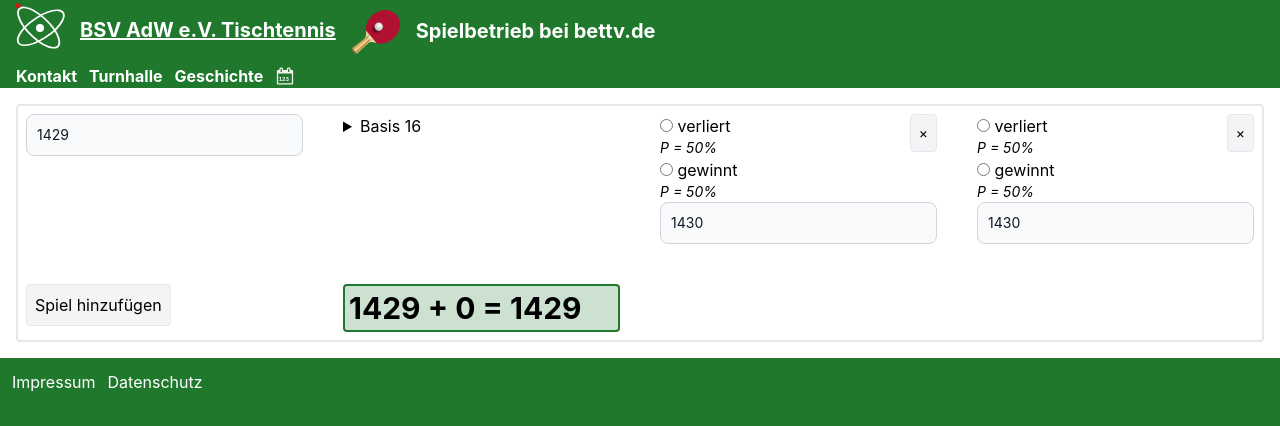
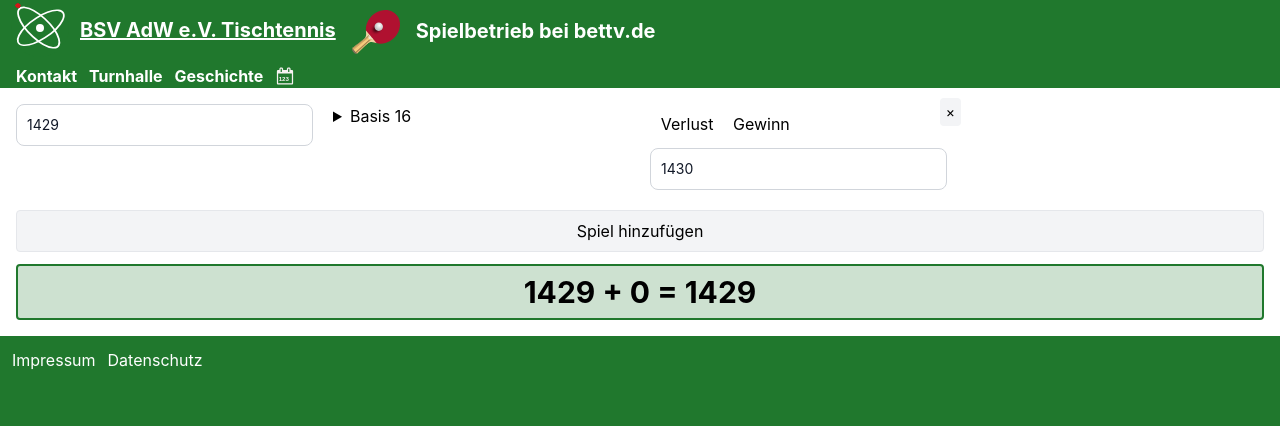
Before and after one commit to sbry/bsvadw.de, a Next.js app in the folder site/: page /lpz in a window 1280 px wide. Shown: the top 426 px of the page. Built offline with nearby package versions, Linux system fonts and the light colour scheme.

Commit message:
one more iteration for simplicity and usability

```diff
--- a/site/components/lpz.js
+++ b/site/components/lpz.js
@@ -57,7 +57,7 @@ class Lpz extends Component {
         this.state = {
             base_modifiers: {},
             initial_lpz: 1429,
-            lpz_encounters: [{}, {}],
+            lpz_encounters: [{}],
         };
     }
 
@@ -110,18 +110,11 @@ class Lpz extends Component {
     render() {
         let aggregate_delta = computeLpzAggregateDelta(this.state.initial_lpz, this.getBase(), this.state.lpz_encounters);
         return (
-            <div className={`
-                        grid grid-cols-2 sm:grid-cols-2 md:grid-cols-3 lg:grid-cols-4  gap-10
-                        max-w-24 w-full border-2 p-2 rounded
-                `
-            }>
+            <>
+                <div className={"grid grid-cols-2 sm:grid-cols-2 md:grid-cols-3 lg:grid-cols-4 gap-5 max-w-24 w-full"}>
 
-                <fieldset className={`
-                `}>
+                    <fieldset>
                         <input
-                        className={`
-                       bg-gray-50 border border-gray-300 text-gray-900 text-sm rounded-lg focus:ring-blue-500 focus:border-blue-500 block w-full p-2.5 dark:bg-gray-700 dark:border-gray-600 dark:placeholder-gray-400 dark:text-white dark:focus:ring-blue-500 dark:focus:border-blue-500
-                        `}
                             name="lpz" inputMode="decimal"
                             min="1" max="2500" step="1"
                             onChange={(event) => {
@@ -131,10 +124,9 @@ class Lpz extends Component {
                             value={this.state.initial_lpz}/>
                     </fieldset>
 
-
                     <details className={""}>
                         <summary>{this.field_labels.base} <span
-                        className={"math"}>{this.getBase()}</span></summary>
+                            className={""}>{this.getBase()}</span></summary>
                         <fieldset>
                             {Object.keys(this.base_modifiers).map((name, index) => <fieldset key={index}>
                                 <label><input
@@ -148,12 +140,12 @@ class Lpz extends Component {
                         </fieldset>
                     </details>
 
-
                     {
                         this.state.lpz_encounters.map((value, index) => {
                                 return <LpzEncounter
                                     key={index}
                                     index={index}
+                                    base={this.getBase()}
                                     initial_lpz={this.state.initial_lpz}
                                     onChange={this.setLpzEncounter}
                                     onRemove={this.removeLpzEncounter}
@@ -161,57 +153,58 @@ class Lpz extends Component {
                             }
                         )
                     }
+                </div>
 
-                <fieldset className={""}>
+                <div>
                     <button
-                        className={"p-2 bg-gray-100 border rounded"}
+                        className={"my-3 w-full p-2 bg-gray-100 border rounded"}
                         onClick={() => this.addLpzEncounter({})}
                     >Spiel hinzufügen
                     </button>
-                </fieldset>
-
 
                     <div
-                    className={"font-bold p-1 bg-green-200 border-2 border-green-900 rounded text-3xl"}>
+                        className={`text-center px-2 py-2 bg-green-200 border-2 border-green-900 rounded font-bold text-3xl`}>
                         {formatLpz(this.state.initial_lpz)} {formatDelta(aggregate_delta)} = {formatLpz(this.state.initial_lpz + aggregate_delta)}
                     </div>
 
-
                 </div>
+            </>
 
 
         )
     }
 }
 
+const LpzEncounterMath = ({initial_lpz, base, lpz, win}) => {
+    return <></>;
+    return <div
+        className={`text-xs font-mono`}>
+        <div className={`whitespace-nowrap`}> P
+            = {formatProbability(computeLpzEncounterProbability(initial_lpz, lpz))}</div>
+        <div className={`whitespace-nowrap`}>{formatDelta(computeLpzEncounterDelta(initial_lpz, base, {
+            lpz,
+            win
+        }))}</div>
 
-const LpzEncounter = ({index, onChange, onRemove, initial_lpz}) => {
+    </div>
+
+}
+const LpzEncounter = ({index, onChange, onRemove, initial_lpz, base}) => {
     const [lpz, setLpz] = useState(Math.round(initial_lpz / 10) * 10);
     const [win, setWin] = useState("");
 
-    return <div className={`
-                                relative
-        `}>
+    return <div className={'my-2'}>
+        <div className={"relative grid grid-cols-2 sm:grid-cols-2 md:grid-cols-3 lg:grid-cols-4 gap-0 max-w-24 w-full"}>
 
             <button
-            className={`
-p-2 bg-gray-100 border rounded
-            text-sm absolute right-0 top-0
-
-
-
-            `}
+                className={"py-1 px-1.5 rounded bg-gray-100 text-sm absolute -right-3.5 -top-3.5"}
                 onClick={() => onRemove(index)}
             >×
             </button>
 
-
-        <fieldset className={`
-
-        `
-        }>
-            <label>
+            <label className={`text-center rounded mb-3 ${win === 'no' && "bg-red-200"}`}>
                 <input
+                    className={'hidden'}
                     name={`win[${index}]`}
                     checked={win === "no"}
                     onChange={(e) => {
@@ -224,16 +217,16 @@ p-2 bg-gray-100 border rounded
                     }}
                     value="no"
                     type="radio"/>
-                <span> verliert  </span>
-                <div
-                    className={"text-sm italic"}>P
-                    = {formatProbability(computeLpzEncounterProbability(lpz, initial_lpz))}</div>
+                <span> Verlust  </span>
+
+                <LpzEncounterMath initial_lpz={initial_lpz} base={base} lpz={lpz} win={'no'}/>
+
             </label>
-        </fieldset>
-        <fieldset>
 
-            <label>
+            <label className={`text-center rounded mb-3 ${win === 'yes' && "bg-green-200"}`}>
+
                 <input
+                    className={'hidden'}
                     name={`win[${index}]`}
                     checked={win === "yes"}
                     onChange={(e) => {
@@ -246,18 +239,15 @@ p-2 bg-gray-100 border rounded
                     }}
                     value="yes"
                     type="radio"/>
-                <span className={""}> gewinnt  </span>
-                <div
-                    className={"text-sm italic"}>P
-                    = {formatProbability(computeLpzEncounterProbability(initial_lpz, lpz))}</div>
+
+                <span className={""}> Gewinn  </span>
+
+                <LpzEncounterMath initial_lpz={initial_lpz} base={base} lpz={lpz} win={'yes'}/>
+
             </label>
-
-        </fieldset>
+        </div>
 
 
-        <fieldset className={`
-        `}>
-            <label>
         <input
             onChange={(e) => {
                 setLpz(e.target.value)
@@ -271,13 +261,8 @@ p-2 bg-gray-100 border rounded
             min="1"
             max="2500" step="1"
             type="number" value={lpz}
-                    className={`
-                                           bg-gray-50 border border-gray-300 text-gray-900 text-sm rounded-lg focus:ring-blue-500 focus:border-blue-500 block w-full p-2.5 dark:bg-gray-700 dark:border-gray-600 dark:placeholder-gray-400 dark:text-white dark:focus:ring-blue-500 dark:focus:border-blue-500
-
-                    `}
+            className={`${win === 'yes' ? "bg-green-200" : ''} ${win === 'no' ? "bg-red-200" : ""}`}
         />
-            </label>
-        </fieldset>
 
 
     </div>
```
Lines whose indentation alone changed are shown as unchanged.
